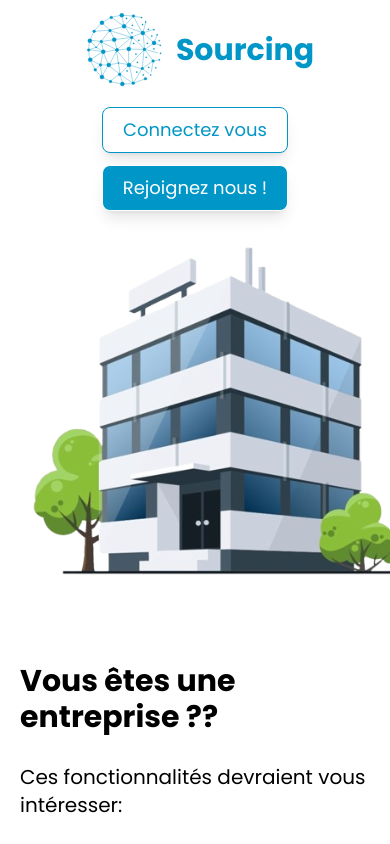
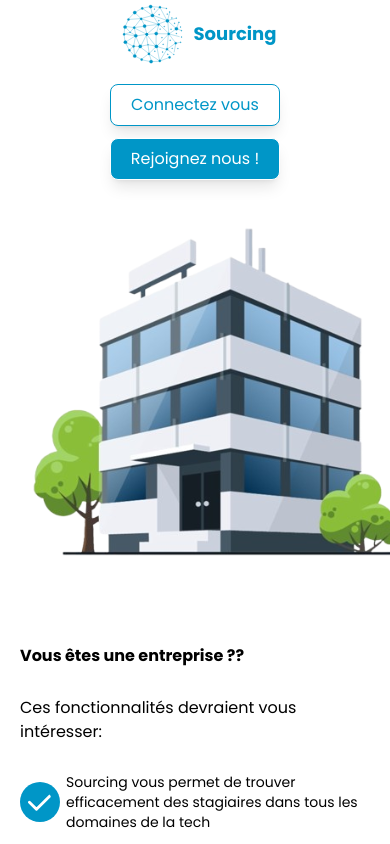
Before and after one commit to darkwall8/Sourcing_Frontend, a React (Vite) app: page / in a window 390 px wide. Built offline with nearby package versions, Linux system fonts and the light colour scheme.

Commit message:
Completion of the home page

```diff
--- a/public/locales/en/translation.json
+++ b/public/locales/en/translation.json
@@ -1,9 +1,10 @@
 {
     "greeting": "Hello",
     "connect": "Log in",
-    "rejoin":"Join us !",
+    "rejoint":"Join us !",
     "enterprise":{
         "question":"Are you a company ??",
+        "intro": "These features should interest you:",
         "list1": "Sourcing allows you to efficiently find interns in all tech fields",
         "list2": "Publish calls for tender on interesting projects",
         "list3": "Discuss with other companies to get information about a student through their history",
@@ -19,7 +20,7 @@
         "list3": "With Sourcing, no need for manual follow-ups—just schedule your reminders and we’ll handle it for you",
         "list4": "Do you prefer app development? System administration? With one click, you get all the companies interested in your profile",
         "text1": "Students currently trust Sourcing for their internship search",
-        "text2": "Students searching on the platform have successfully found internships matching their expectations",
+        "text2": "Students have found an internship that meets their expectations thanks to the platform",
         "text3": "Universities recommend Sourcing to their students"
     }
 }
--- a/public/locales/fr/translation.json
+++ b/public/locales/fr/translation.json
@@ -1,7 +1,7 @@
 {
     "greeting": "Salut",
     "connect": "Connectez vous",
-    "rejoin":"Rejoignez nous !",
+    "rejoint":"Rejoignez nous !",
     "enterprise":{
         "question":"Vous êtes une entreprise ??",
         "intro":"Ces fonctionnalités devraient vous intéresser:",
@@ -20,7 +20,7 @@
         "list3":"Avec sourcing plus besoin de relancer manuellement programmer juste vos relances et on le fait pour vous",
         "list4":"Vous préférez du développement d’application ? de l’administration système ? en 1 clic vous avez toutes les entreprises intéressées par ce profil",
         "text1":"Etudiants font actuellement confiance à sourcing dans leur recherche de stage",
-        "text2":"Des étudiants en recherche sur la plateforme ont réussi à avoir un stage correspondant à leurs attentes",
+        "text2":"Des étudiants ont trouvé un stage à la hauteur de leurs attentes grâce à la plateforme",
         "text3":"Des universités recomandent sourcing à leurs étudiants"
     }
 }
--- a/src/components/Header.tsx
+++ b/src/components/Header.tsx
@@ -26,27 +26,27 @@ function Header(){
     return (
         <>
             <div className="w-full">
-                <div data-canbetest="true" className="flex items-center justify-between md:h-[13vh] p-3 max-md:flex-col max-md:gap-5">
+                <div data-canbetest="true" className="sticky top-0 z-20 w-full py-1 flex items-center justify-between p-3 max-md:flex-col max-md:gap-5">
                     <div className='flex items-center hover:cursor-pointer' onClick={redirectHome}>
-                        <div className='w-25'>
+                        <div className='lg:w-25 md:w-22.5 w-20'>
                             <img src={LogoSourcing} alt="sourcing_logo"/>
                         </div>
-                        <p className="text-primary text-3xl max-phone:text-xl font-bold">
+                        <p className="text-primary text-lg md:text-xl lg:text-3xl font-bold">
                             Sourcing
                         </p>
                     </div>
                     <div className="flex gap-1.5 max-md:flex-col max-md:gap-3">
                         <button
-                            className="text-primary text-lg border rounded-lg bg-white hover:cursor-pointer pl-5 pr-5 p-2 shadow-lg max-phone:text-sm"
+                            className="text-primary lg:text-lg border rounded-lg bg-white hover:cursor-pointer pl-5 pr-5 p-2 shadow-lg max-phone:text-sm"
                             onClick={redirectLogin}
                         >
                             {t("connect")}
                         </button>
                         <button
-                            className="text-white text-lg border rounded-lg bg-primary hover:cursor-pointer pl-5 pr-5 p-2 shadow-lg max-phone:text-sm"
+                            className="text-white lg:text-lg border rounded-lg bg-primary hover:cursor-pointer pl-5 pr-5 p-2 shadow-lg max-phone:text-sm"
                             onClick={redirectRegistration}
                         >
-                            {t("rejoin")}
+                            {t("rejoint")}
                         </button>
                     </div>
                 </div>
--- a/src/components/layouts/DefaultLayout.tsx
+++ b/src/components/layouts/DefaultLayout.tsx
@@ -5,8 +5,10 @@ import Header from "../Header";
 function DefaultLayout() {
     return (
         <div className={"h-screen w-screen min-lg:overflow-hidden overflow-x-hidden"}>
-            <Header />
-            <main className={"h-11/12"}>
+            <div className="h-fit">
+                <Header />
+            </div>
+            <main className={"h-full"}>
                 <Outlet />
             </main>
         </div>
--- a/src/pages/ShowcasesPages/Home/Section/EnterpriseSection.tsx
+++ b/src/pages/ShowcasesPages/Home/Section/EnterpriseSection.tsx
@@ -9,32 +9,32 @@ function EnterpriseSection({ shouldAnimate }: { shouldAnimate: boolean }) {
     const { t } = useTranslation();
 
     return (
-        <div id="enterprise" className="xl:h-[87vh] space-y-15 p-5 pt-0 ">
-            <div id="enterprise_presentation" className="flex flex-col justify-center lg:space-x-50 gap-10 lg:flex-row">
-                <div className={`w-100 lg:w-120 aspect-square max-lg:m-auto ${shouldAnimate ? 'xl:animate-fade-right' : ''}`}>
+        <div id="enterprise" className="xl:h-full space-y-10 md:space-y-12 p-5 lg:pt-0 ">
+            <div id="enterprise_presentation" className="flex flex-col justify-center lg:space-x-15 gap-10  md:flex-row">
+                <div className={`w-100 lg:w-120 aspect-square max-md:m-auto ${shouldAnimate ? 'xl:animate-fade-right' : ''}`}>
                     <img src={HomeCompany} alt="Company Image"/>
                 </div>
-                <div id="enterprise_text" className={`flex flex-col gap-7 justify-center max-lg:items-center max-lg:m-auto md:w-150 ${shouldAnimate ? 'xl:animate-fade-left' : ''}`}>
-                    <div className="flex flex-col gap-7">
-                        <p className="text-3xl lg:text-4xl font-bold"> {t("enterprise.question")} </p>
-                        <p className="text-xl lg:text-2xl"> {t("enterprise.intro")} </p>
+                <div id="enterprise_text" className={`flex flex-col gap-7 justify-center max-lg:items-center max-lg:m-auto md:w-100 lg:w-150 ${shouldAnimate ? 'xl:animate-fade-left' : ''}`}>
+                    <div className="flex flex-col gap-7 md:gap-4">
+                        <p className="md:text-xl lg:text-2xl font-bold"> {t("enterprise.question")} </p>
+                        <p className="lg:text-xl"> {t("enterprise.intro")} </p>
                     </div>
                     <div className="flex flex-col gap-7">
-                        <div className="flex items-center gap-1.5">
+                        <div className="flex items-center gap-1.5 max-lg:text-sm">
                             <img src={Check}
                                  className="border-none rounded-full bg-primary p-2 w-10 h-10 aspect-square"
                                  alt="Check"
                             />
                             {t("enterprise.list1")}
                         </div>
-                        <div className="flex items-center gap-1.5">
+                        <div className="flex items-center gap-1.5 max-lg:text-sm">
                             <img src={Check}
                                  className="border-none rounded-4xl bg-primary p-2 w-10 h-10 aspect-square"
                                  alt="Check"
                             />
                             {t("enterprise.list2")}
                         </div>
-                        <div className="flex items-center gap-1.5">
+                        <div className="flex items-center gap-1.5 max-lg:text-sm">
                             <img src={Check}
                                  className="border-none rounded-4xl bg-primary p-2 w-10 h-10 aspect-square"
                                  alt="Check"
@@ -45,13 +45,13 @@ function EnterpriseSection({ shouldAnimate }: { shouldAnimate: boolean }) {
                 </div>
             </div>
             <div id="enterprise_comment" className={`flex max-md:flex-col justify-between m-auto w-full items-center gap-5 ${shouldAnimate ? 'xl:animate-fade-up' : ''}`}>
-                <div className="flex items-center w-[95vw] m-auto gap-1.5 ">
+                <div className="flex items-center w-full m-auto gap-1.5 ">
                     <div className="aspect-square w-15 h-15 p-3 md:w-20 md:h-20 rounded-full bg-primary-op-40 md:p-4 flex items-center justify-center">
                         <img src={IconCompany} alt="Icon company" className=""/>
                     </div>
                     <div className="max-sm:w-100 w-auto">
-                        <p className="text-xl md:text-2xl font-bold"> 90 </p>
-                        <p> {t("enterprise.text1")} </p>
+                        <p className="md:text-base lg:text-xl font-bold"> 90 </p>
+                        <p className="md:text-[13px] lg:text-base"> {t("enterprise.text1")} </p>
                     </div>
                 </div>
                 <div className="flex items-center w-[95vw] m-auto gap-1.5">
@@ -59,8 +59,8 @@ function EnterpriseSection({ shouldAnimate }: { shouldAnimate: boolean }) {
                         <img src={IconHappy} alt="Icon happy" />
                     </div>
                     <div className="max-sm:w-100 w-auto">
-                        <p className="text-xl md:text-2xl font-bold"> 100% </p>
-                        <p> {t("enterprise.text2")} </p>
+                        <p className="md:text-base lg:text-xl font-bold"> 100% </p>
+                        <p className="md:text-[13px] lg:text-base"> {t("enterprise.text2")} </p>
                     </div>
                 </div>
                 <div className="flex items-center gap-1.5 w-[95vw] m-auto">
@@ -68,8 +68,8 @@ function EnterpriseSection({ shouldAnimate }: { shouldAnimate: boolean }) {
                         <img src={IconVector} alt="Icon vector" />
                     </div>
                     <div className="max-sm:w-100 w-auto">
-                        <p className="text-xl md:text-2xl font-bold"> 80% </p>
-                        <p> {t("enterprise.text3")} </p>
+                        <p className="md:text-base lg:text-xl font-bold"> 80% </p>
+                        <p className="md:text-[13px] lg:text-base"> {t("enterprise.text3")} </p>
                     </div>
                 </div>
             </div>
--- a/src/pages/ShowcasesPages/Home/index.tsx
+++ b/src/pages/ShowcasesPages/Home/index.tsx
@@ -27,11 +27,13 @@ function Home(){
     }, [currentPage]);
 
     return (
+                LargeScreen ? (
                     <div className="lg:overflow-hidden">
                         <div
-                className={LargeScreen ? "lg:duration-1500 lg:ease-in-out" : ""}
+                            className={LargeScreen ? "lg:duration-1500 lg:ease-in-out hidden md:block" : ""}
                             style={{
                                 transform: LargeScreen ?
+
                                     `translateY(-${currentPage * 87}vh)` :
                                     "translateY(0)", // Force la position initiale
                                 transition: LargeScreen ?
@@ -50,6 +52,14 @@ function Home(){
                             />
                         )}
                     </div>
+                ) : (
+                    <div className="lg:overflow-hidden">
+                        <div>
+                            <EnterpriseSection shouldAnimate={visitedPages.has(0)} />
+                            <StudentSection shouldAnimate={visitedPages.has(1)} />
+                        </div>
+                    </div>
+                )
     )
 }
 
```
Also changed, not shown: src/assets/index.css (+0 -7 lines), src/pages/ShowcasesPages/Home/Section/StudentSection.tsx (+20 -20 lines). Lines whose indentation alone changed are shown as unchanged.
